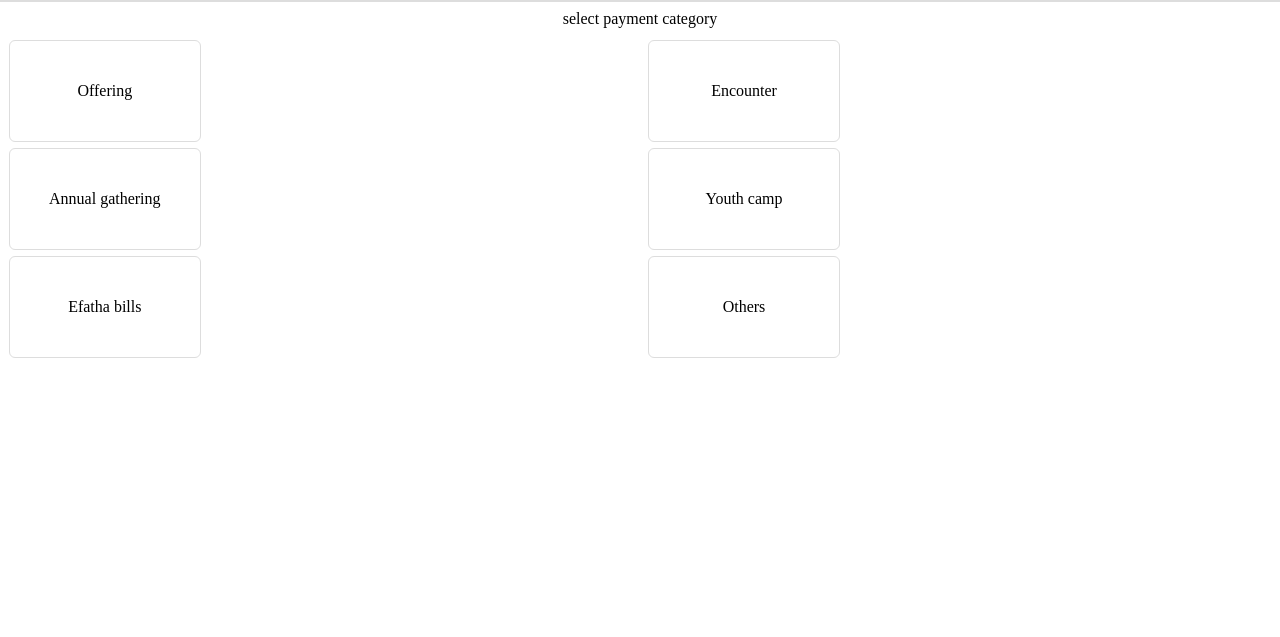
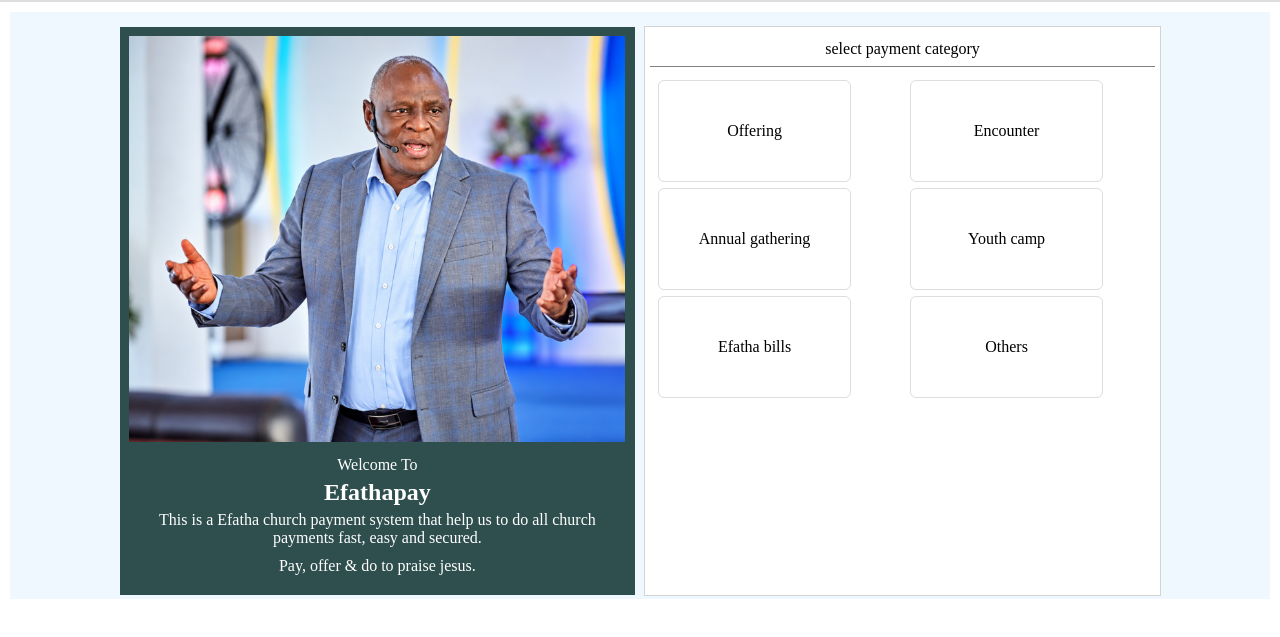
Before and after one commit to kasbethmnado-lang/Efathapay, a plain HTML site: page dashboard.html in a window 1280 px wide. Shown: the part 57-694 px from the top of the page. Drawn offline with Linux system fonts and the light colour scheme.

Commit message:
Enhance dashboard layout and content presentation
Updated the dashboard layout to include a welcome section and improved content organization.

```diff
--- a/dashboard.html
+++ b/dashboard.html
@@ -28,11 +28,24 @@
 
       </div>
       <nav></nav>
-      <!--<div class="header2">
-        <h1>Welcome Efathapay</h1>
-        <p>Pay, offer & do to praise jesus</p>
-      </div>-->
+
+      <div class="view">
+
+      <div class="welcome">
+        <div class="wel_img">
+          <img src="Apostle_Mwingira.png">
+        </div>
+        <div class="wel_txt">
+          <p>Welcome To</p>
+          <h2 style="padding: 5px">Efathapay</h2>
+          <p>This is a Efatha church payment system that help us to do all church payments fast, easy and secured.</p>
+          <p style="padding: 10px">Pay, offer & do to praise jesus.</p>
+        </div>
+      </div>
+
+      <div class="column2">
        <p style="text-align:center; padding: 0.5em">select payment category</p>
+
       <div class="content">
         <div class="category"><a target="blank" id="offerring" href="offering.html">Offering</a></div>
         <div class="category"><a target="blank" id="encounter" href="">Encounter</a></div>
@@ -40,6 +53,9 @@
         <div class="category"><a target="blank" id="youth" href="">Youth camp</a></div>
         <div class="category"><a target="blank" id="efatha_bill" href="">Efatha bills</a></div>
         <div class="category"><a target="blank" id="others" href="">Others</a></div>
+      </div>
+
+      </div>
 
       </div>
       <div class="footer">
@@ -48,6 +64,7 @@
         <button id="info_btn"><i class="material-icons">information</i><br>Payment details</button>
         <button id="receipt_btn"><i class="material-icons">receipt</i><br>Receipt</button>
       </div>
+
     </div>
 
     <script src="dashboard.js"></script>
```
